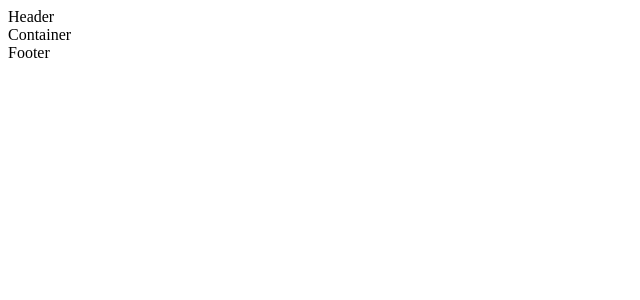
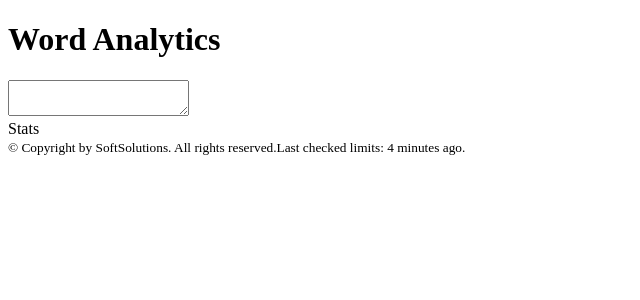
Before and after one commit to jumba23/Word-Analytics-with-Vite-and-React, a React (Vite) app: page / in a window 1280 px wide. Shown: the top 300 px of the page, without its empty margins (0-640 px from the left). Built offline with nearby package versions, Linux system fonts and the light colour scheme.

Commit message:
Add BackgroundImage, TextArea, and Stats components

```diff
--- /dev/null
+++ b/src/BackgroundImage.jsx
@@ -0,0 +1,5 @@
+const BackgroundImage = () => {
+  return <div className="bg"></div>;
+};
+
+export default BackgroundImage;
--- a/src/Container.jsx
+++ b/src/Container.jsx
@@ -1,5 +1,13 @@
+import Stats from "./Stats";
+import TextArea from "./TextArea";
+
 const Container = () => {
-  return <main>Container</main>;
+  return (
+    <main>
+      <TextArea />
+      <Stats />
+    </main>
+  );
 };
 
 export default Container;
--- a/src/Footer.jsx
+++ b/src/Footer.jsx
@@ -1,5 +1,10 @@
 const Footer = () => {
-  return <footer>Footer</footer>;
+  return (
+    <footer>
+      <small>&copy; Copyright by SoftSolutions. All rights reserved.</small>
+      <small>Last checked limits: 4 minutes ago.</small>
+    </footer>
+  );
 };
 
 export default Footer;
--- a/src/Header.jsx
+++ b/src/Header.jsx
@@ -1,5 +1,13 @@
+import BackgroundImage from "./BackgroundImage";
+
 const Header = () => {
-  return <header>Header</header>;
+  return (
+    <header>
+      <BackgroundImage />
+
+      <h1>Word Analytics</h1>
+    </header>
+  );
 };
 
 export default Header;
--- /dev/null
+++ b/src/Stats.jsx
@@ -0,0 +1,5 @@
+const Stats = () => {
+  return <section>Stats</section>;
+};
+
+export default Stats;
--- /dev/null
+++ b/src/TextArea.jsx
@@ -0,0 +1,5 @@
+const TextArea = () => {
+  return <textarea />;
+};
+
+export default TextArea;
```
Also changed, not shown: src/Background.jsx (deleted).
